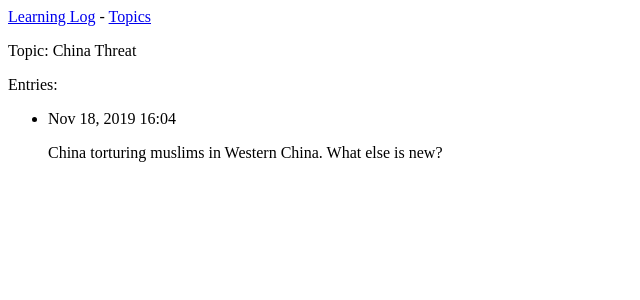
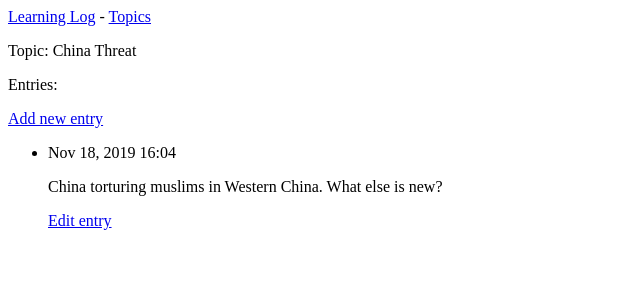
Before and after one commit to Muffinman12345/django_learninglog, a Django app: page /topics/1/ in a window 1280 px wide. Shown: the top 300 px of the page, without its empty margins (0-640 px from the left). Run offline with Django 3.2, Linux system fonts and the light colour scheme; data comes from the database, SQL or seed files in the repository; both versions use the stored data as it was after the commit.

Commit message:
thru p.421

```diff
--- a/learning_logs/templates/learning_logs/topic.html
+++ b/learning_logs/templates/learning_logs/topic.html
@@ -5,11 +5,18 @@
   <p>Topic: {{ topic }}</p>
 
   <p>Entries:</p>
+  <p>
+    <a href="{% url 'learning_logs:new_entry' topic.id %}">Add new entry</a>
+  </p>
+
   <ul>
   {% for entry in entries %}
     <li>
       <p>{{ entry.date_added|date:'M d, Y H:i' }}</p>
       <p>{{ entry.text|linebreaks }}</p>
+      <p>
+        <a href="{% url 'learning_logs:edit_entry' entry.id %}">Edit entry</a>
+      </p>
     </li>
   {% empty %}
     <li>There are no entries for this topic yet.</li>
--- a/learning_logs/urls.py
+++ b/learning_logs/urls.py
@@ -14,4 +14,8 @@ urlpatterns = [
     path('topics/<int:topic_id>/', views.topic, name='topic'),
     # Page for adding a new topic
     path('new_topic/', views.new_topic, name='new_topic'),
+    # Page for adding a new entry
+    path('new_entry/<int:topic_id>/', views.new_entry, name='new_entry'),
+    # Page for editing an entry.
+    path('edit_entry/<int:entry_id>/', views.edit_entry, name='edit_entry'),
 ]
--- a/learning_logs/views.py
+++ b/learning_logs/views.py
@@ -1,7 +1,7 @@
-from django.shortcuts import render
+from django.shortcuts import render, redirect
 
-from .models import Topic
-from .forms import TopicForm
+from .models import Topic, Entry
+from .forms import TopicForm, EntryForm
 
 def index(request):
     """The home page for Learning Log."""
@@ -21,11 +21,10 @@ def topic(request, topic_id):
     return render(request, 'learning_logs/topic.html', context)
 
 def new_topic(request):
-    """ Add a new topic"""
+    """Add a new topic."""
     if request.method != 'POST':
         # No data submitted; create a blank form.
         form = TopicForm()
-
     else:
         # POST data submitted; process data.
         form = TopicForm(data=request.POST)
@@ -36,3 +35,41 @@ def new_topic(request):
     # Display a blank or invalid form.
     context = {'form': form}
     return render(request, 'learning_logs/new_topic.html', context)
+
+def new_entry(request, topic_id):
+    """Add a new entry for a particular topic."""
+    topic = Topic.objects.get(id=topic_id)
+
+    if request.method != 'POST':
+        # No data submitted; create a blank form.
+        form = EntryForm()
+    else:
+        # POST data submitted; process data.
+        form = EntryForm(data=request.POST)
+        if form.is_valid():
+            new_entry = form.save(commit=False)
+            new_entry.topic = topic
+            new_entry.save()
+            return redirect('learning_logs:topic', topic_id=topic_id)
+
+    # Display a blank or invalid form.
+    context = {'topic': topic, 'form': form}
+    return render(request, 'learning_logs/new_entry.html', context)
+
+def edit_entry(request, entry_id):
+    """Edit an existing entry."""
+    entry = Entry.objects.get(id=entry_id)
+    topic = entry.topic
+
+    if request.method != 'POST':
+        # Initial request; pre-fill form with the current entry.
+        form = EntryForm(instance=entry)
+    else:
+        # POST data submitted; process data.
+        form = EntryForm(instance=entry, data=request.POST)
+        if form.is_valid():
+            form.save()
+            return redirect('learning_logs:topic', topic_id=topic.id)
+
+    context = {'entry': entry, 'topic': topic, 'form': form}
+    return render(request, 'learning_logs/edit_entry.html', context)
```
Also changed, not shown: learning_logs/forms.py (+8 -1 lines), learning_logs/templates/learning_logs/edit_entry.html (added, +15 -0 lines), learning_logs/templates/learning_logs/new_entry.html (added, +14 -0 lines), learning_logs/templates/learning_logs/new_topic.html (added, +12 -0 lines), db.sqlite3.
